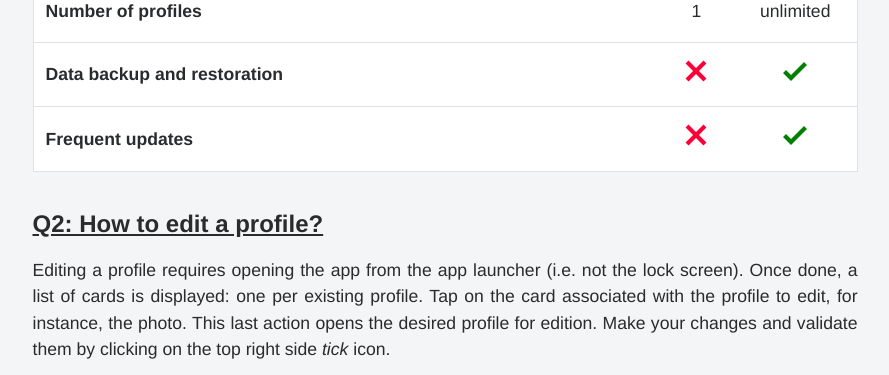
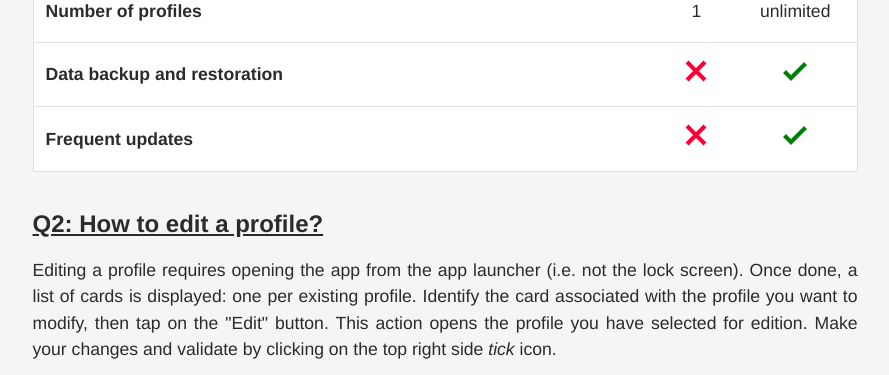
Before and after one commit to medicalid/medicalid.github.io, a Jekyll site: the page built from faq.md, in a window 1280 px wide and 900 px high, scrolled down 767 px, cut to the strip 0-375 px from the top of the window. Shown: the whole strip, without its empty margins (195-1084 px from the left). Built offline with Jekyll 4.4.1, drawn with Linux system fonts in a browser that asks for light colours; nearby versions of some CDN libraries; some web fonts are replaced.

Commit message:
Update edit profile procedure and videos

```diff
--- a/faq.md
+++ b/faq.md
@@ -62,10 +62,10 @@
     <div class="faq-entry">
       <h4 id="editing_profile">Q2: How to edit a profile?</h4>
       <p class="faq-answer">
-        Editing a profile requires opening the app from the app launcher (i.e. not the lock screen). Once done, a list of cards is displayed: one per existing profile. Tap on the card associated with the profile to edit, for instance, the photo. This last action opens the desired profile for edition. Make your changes and validate them by clicking on the top right side <em>tick</em> icon.
+        Editing a profile requires opening the app from the app launcher (i.e. not the lock screen). Once done, a list of cards is displayed: one per existing profile. Identify the card associated with the profile you want to modify, then tap on the "Edit" button. This action opens the profile you have selected for edition. Make your changes and validate by clicking on the top right side <em>tick</em> icon.
       </p>
       <div class="embed-responsive embed-responsive-16by9">
-        <iframe class="embed-responsive-item" src="//www.youtube.com/embed/LQevevMivPY?list=PLxIuIEioAyAA2GNtp8ymcFf9zqHiqo0zt" allowfullscreen></iframe>
+        <iframe class="embed-responsive-item" src="//youtu.be/whMDlKI4Lk4" allowfullscreen></iframe>
       </div>
     </div>
 
@@ -75,7 +75,7 @@
         The app allows creating profiles. Each profile contains a <em>Medical Notes</em> section. In this section, you can write the first letters of one of your device contacts. When such action is done, a pop-up appears to select the right contact. Upon selection, a link is automatically created. This way, when the profile is displayed on the lock screen, anybody can tap the link to open the profile associated with the contact you have defined and call him without unlocking your device.
       </p>
       <div class="embed-responsive embed-responsive-16by9">
-        <iframe class="embed-responsive-item" src="//www.youtube.com/embed/Ft38F_5BvNA?list=PLxIuIEioAyAA2GNtp8ymcFf9zqHiqo0zt" allowfullscreen></iframe>
+        <iframe class="embed-responsive-item" src="//youtu.be/yz2F9qz7MLA" allowfullscreen></iframe>
       </div>
     </div>
 
```
